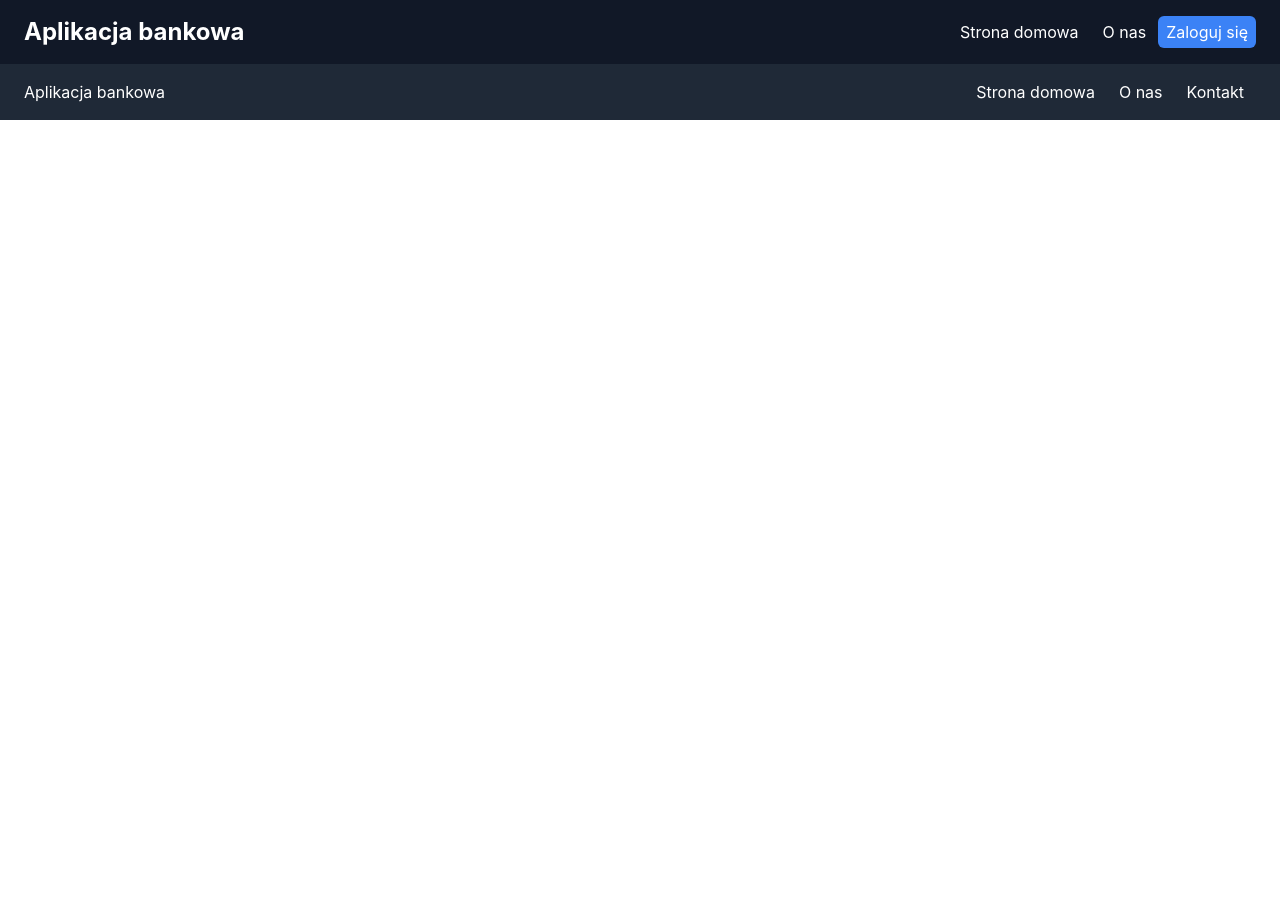
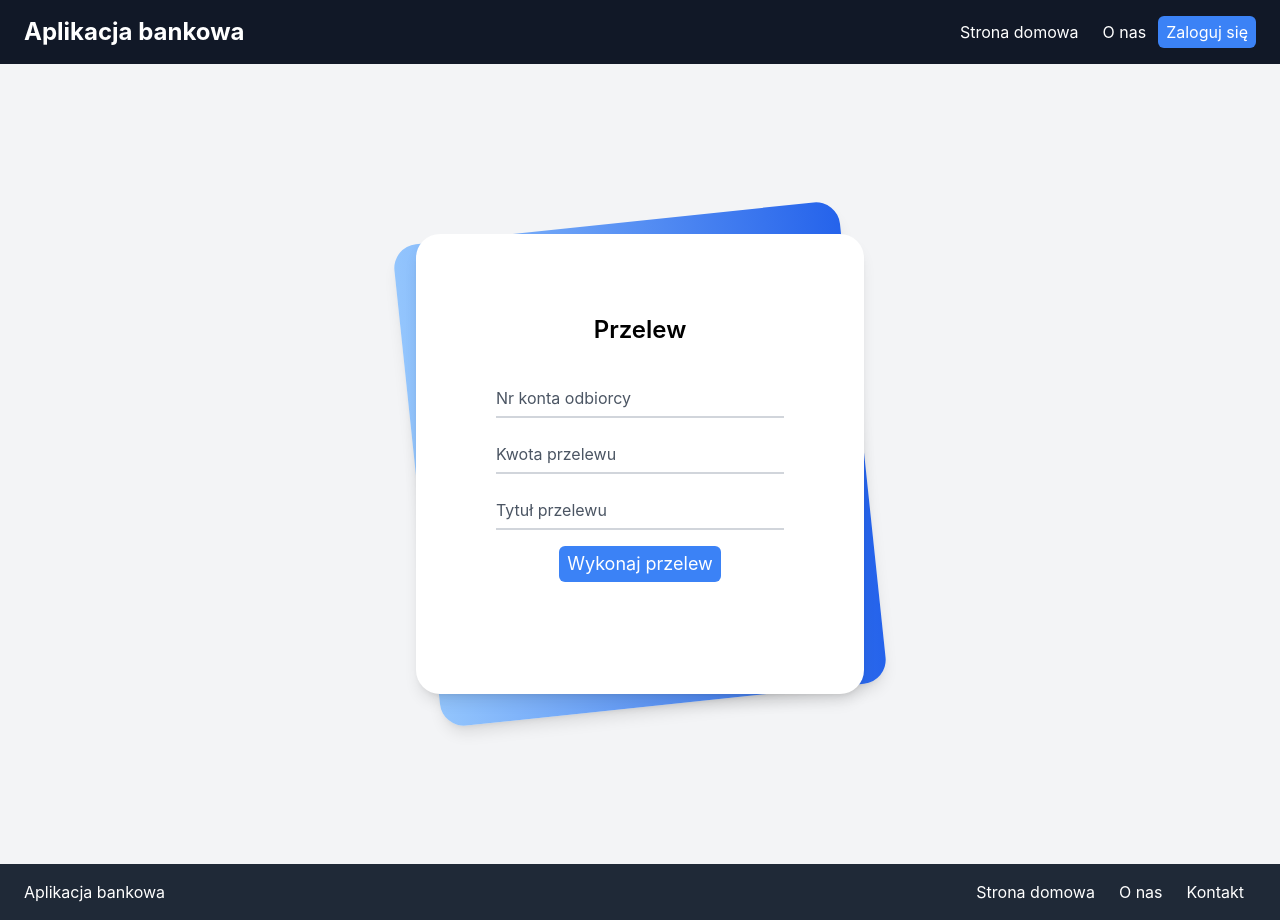
Before and after one commit to KorczWojciech/BankApp-JavaScript, a React (Create React App) app in the folder client/: page /transfer in a window 1280 px wide. Before the commit the page ends 800 px from the top, so only its background shows below. Built offline with nearby package versions, Linux system fonts and the light colour scheme.

Commit message:
front dla przelewu i historii przelewów

```diff
--- a/client/src/App.js
+++ b/client/src/App.js
@@ -8,6 +8,8 @@ import RegistrationForm from './register';
 import ContactForm from './contact';
 import AboutUs from './aboutus';
 import { BrowserRouter as Router, Route, Routes } from 'react-router-dom';
+import HistoryPage from "./history";
+import TransferPage from "./transfer";
 
 //Create a route for each page
 function App() {
@@ -21,6 +23,8 @@ function App() {
             <Route path="/signup" element={<RegistrationForm/>} />
             <Route path="/contact" element={<ContactForm/>} />
             <Route path="/about" element={<AboutUs/>} />
+            <Route path="/history"  element={<HistoryPage/>} />
+            <Route path="/transfer" element={<TransferPage/>} />
           </Routes>
         <Footer />
       </div>
--- /dev/null
+++ b/client/src/history.js
@@ -0,0 +1,59 @@
+import React, { useState, useEffect } from 'react';
+
+
+
+const HistoryPage = () => {
+
+
+    return (
+        <table className="w-full text-sm text-left text-gray-500 dark:text-gray-400">
+            <thead className="text-xs text-gray-700 uppercase bg-gray-50 dark:bg-gray-700 dark:text-gray-400">
+            <tr>
+                <th scope="col" className="p-4">
+                    <div className="flex items-center">
+
+                    </div>
+                </th>
+                <th scope="col" className="px-6 py-3">
+                    Nr konta odbiorcy
+                </th>
+                <th scope="col" className="px-6 py-3">
+                    Kwota przelewu
+                </th>
+                <th scope="col" className="px-6 py-3">
+                    Tytuł przelewu
+                </th>
+                <th scope="col" className="px-6 py-3">
+                    Data przelewu
+                </th>
+
+            </tr>
+            </thead>
+            <tbody>
+            <tr
+                className="bg-white border-b dark:bg-gray-800 dark:border-gray-700 hover:bg-gray-50 dark:hover:bg-gray-600">
+                <td className="w-4 p-4">
+                    <div className="flex items-center">
+
+                    </div>
+                </td>
+                <th scope="row" className="px-6 py-4 font-medium text-gray-900 dark:text-white whitespace-nowrap">
+                    1111 1111 1111 1111 1111 1111 11
+                </th>
+                <td className="px-6 py-4">
+                    100 zł
+                </td>
+                <td className="px-6 py-4">
+                    Tytuł
+                </td>
+                <td className="px-6 py-4">
+                    07.01.2023
+                </td>
+
+            </tr>
+            </tbody>
+        </table>
+    )
+};
+
+export default HistoryPage;
--- a/client/src/home.js
+++ b/client/src/home.js
@@ -35,30 +35,30 @@ const HomePage = () => {
           Jesteśmy bankiem stworzonym na potrzeby projektu w technologii NodeJS oraz React.
         </p>
         <div class="grid grid-cols-1 md:grid-cols-3 gap-4">
-          <div class="bg-white p-8 shadow-md rounded-lg">
+          <a class="bg-white p-8 shadow-md rounded-lg " href="/transfer">
             <h2 class="text-xl font-bold text-gray-900 mb-4">
               Wykonuj przelewy
             </h2>
             <p class="text-gray-700 mb-4">
               Dzięki naszej aplikacji będziesz mógł wykonać przelewy między użytkownikami.
             </p>
-          </div>
-          <div class="bg-white p-8 shadow-md rounded-lg">
+          </a>
+          <a class="bg-white p-8 shadow-md rounded-lg" href="/history">
             <h2 class="text-xl font-bold text-gray-900 mb-4">
-              Oszczędzaj pieniądze
+              Zobacz historie przelewów
             </h2>
             <p class="text-gray-700 mb-4">
-              Wpłacaj pieniądze na swoje konta.
+              Kontroluj swoje przelewy
             </p>
-          </div>
-          <div class="bg-white p-8 shadow-md rounded-lg">
-            <h2 class="text-xl font-bold text-gray-900 mb-4">
-              Kredyty
-            </h2>
-            <p class="text-gray-700 mb-4">
-            Najniższe oprocentowanie na rynku kredytowym.
-            </p>
-          </div>
+          </a>
+          {/*<a class="bg-white p-8 shadow-md rounded-lg" href="/credit">*/}
+          {/*  <h2 class="text-xl font-bold text-gray-900 mb-4">*/}
+          {/*    Kredyty*/}
+          {/*  </h2>*/}
+          {/*  <p class="text-gray-700 mb-4">*/}
+          {/*  Najniższe oprocentowanie na rynku kredytowym.*/}
+          {/*  </p>*/}
+          {/*</a>*/}
 
         </div>
         <div class="container mx-auto py-12 px-4 flex justify-center">
--- /dev/null
+++ b/client/src/transfer.js
@@ -0,0 +1,78 @@
+import React, { useState, useEffect } from 'react';
+import HomePage from "./home";
+import axios from "./api/axios";
+//const { useState } = require("react");
+const TRANSFER_URL = "/transfer";
+
+const TransferPage = () => {
+    const [receiver, setReceiver] = useState('');
+    const [amount, setAmount] = useState('');
+    const [title, setTitle] = useState('');
+
+    const handleSubmit = (event) => {
+        event.preventDefault();
+        axios.post(TRANSFER_URL, {
+            "receiver": receiver,
+            "amount": amount,
+            "title": title
+        })
+            .then((response) => {
+                    console.log(response);
+                }
+            )
+            .catch((error) => {
+                    console.log(error);
+                }
+            );
+    };
+
+    return (
+        <div className="min-h-screen bg-gray-100 py-6 flex flex-col justify-center sm:py-12">
+            <div className="relative py-3 sm:max-w-xl sm:mx-auto">
+                <div
+                    className="absolute inset-0 bg-gradient-to-r from-blue-300 to-blue-600 shadow-lg transform -skew-y-6 sm:skew-y-0 sm:-rotate-6 sm:rounded-3xl">
+                </div>
+                <div className="relative px-4 py-10 bg-white shadow-lg sm:rounded-3xl sm:p-20">
+                    <div className="max-w-md mx-auto">
+                        <div>
+                            <h1 className="text-2xl font-semibold">Przelew</h1>
+                        </div>
+                        <div className="divide-y divide-gray-200">
+                            <div className="py-8 text-base leading-6 space-y-4 text-gray-700 sm:text-lg sm:leading-7">
+                                <div className="relative">
+                                    <input autoComplete="off" id="receiver" name="receiver" type="text"
+                                           className="peer placeholder-transparent h-10 w-full border-b-2 border-gray-300 text-gray-900 focus:outline-none focus:borer-rose-600"
+                                           placeholder="Nr konta odbiorcy" onChange={event => setReceiver(event.target.value)}/>
+                                    <label htmlFor="receiver"
+                                           className="absolute left-0 -top-3.5 text-gray-600 text-sm peer-placeholder-shown:text-base peer-placeholder-shown:text-gray-440 peer-placeholder-shown:top-2 transition-all peer-focus:-top-3.5 peer-focus:text-gray-600 peer-focus:text-sm">Nr konta odbiorcy</label>
+                                </div>
+                                <div className="relative">
+                                    <input autoComplete="off" id="amount" name="amount" type="number"
+                                           className="peer placeholder-transparent h-10 w-full border-b-2 border-gray-300 text-gray-900 focus:outline-none focus:borer-rose-600"
+                                           placeholder="Kwota przelewu" onChange={event => setAmount(event.target.value)}/>
+                                    <label htmlFor="amount"
+                                           className="absolute left-0 -top-3.5 text-gray-600 text-sm peer-placeholder-shown:text-base peer-placeholder-shown:text-gray-440 peer-placeholder-shown:top-2 transition-all peer-focus:-top-3.5 peer-focus:text-gray-600 peer-focus:text-sm">Kwota przelewu</label>
+                                </div>
+                                <div className="relative">
+                                    <input autoComplete="off" id="title" name="title" type="text"
+                                           className="peer placeholder-transparent h-10 w-full border-b-2 border-gray-300 text-gray-900 focus:outline-none focus:borer-rose-600"
+                                           placeholder="Tytuł przlewu"
+                                           onChange={event => setTitle(event.target.value)}/>
+                                    <label htmlFor="title"
+                                           className="absolute left-0 -top-3.5 text-gray-600 text-sm peer-placeholder-shown:text-base peer-placeholder-shown:text-gray-440 peer-placeholder-shown:top-2 transition-all peer-focus:-top-3.5 peer-focus:text-gray-600 peer-focus:text-sm">Tytuł przelewu</label>
+                                </div>
+                                <div className="relative">
+                                    <button className="bg-blue-500 text-white rounded-md px-2 py-1"
+                                            onClick={handleSubmit}>Wykonaj przelew
+                                    </button>
+                                </div>
+                            </div>
+                        </div>
+                    </div>
+                </div>
+            </div>
+        </div>
+    )
+};
+
+export default TransferPage;
```
Also changed, not shown: 1 other file (tests, documents, lock files or other folders).
